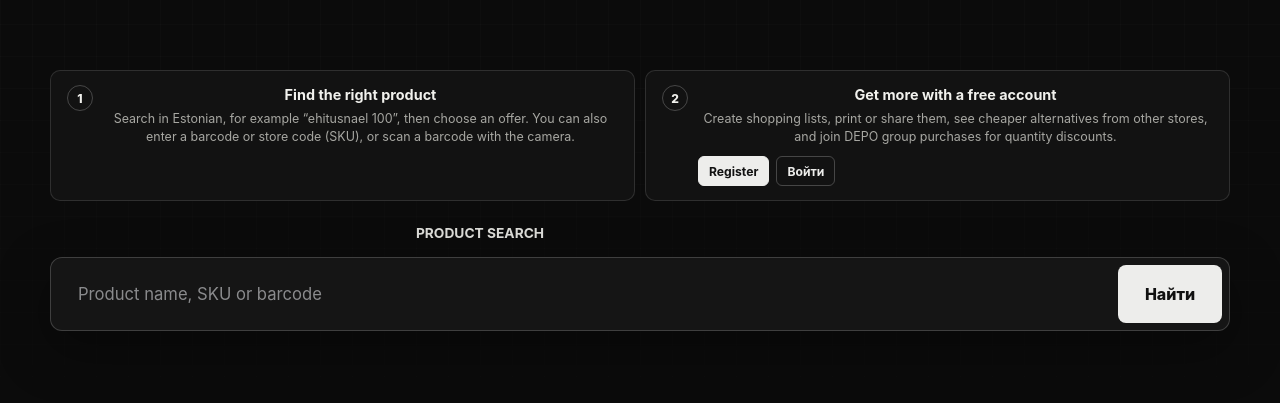
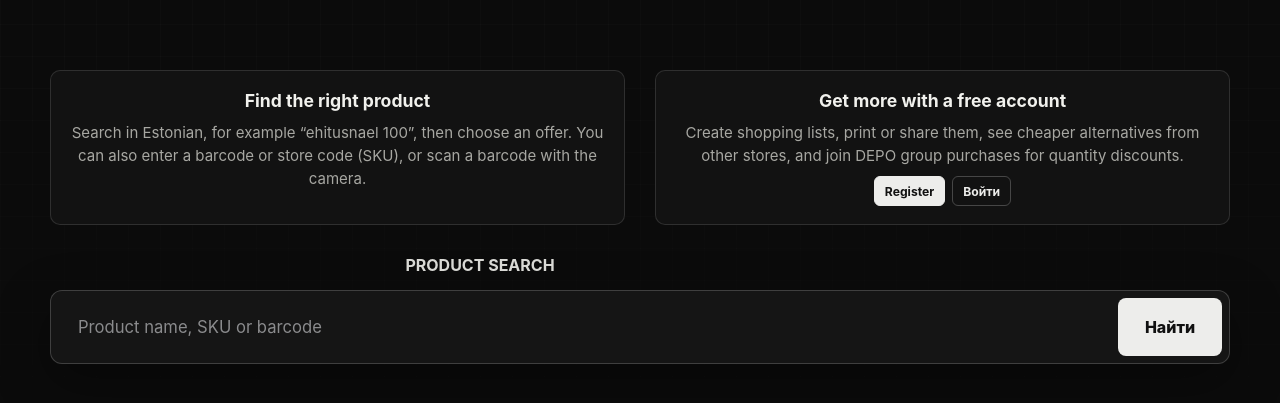
Before and after one commit to SRZ1987/django-parser, a Django app: page / in a window 1280 px wide. Shown: the part 72-475 px from the top of the page. Run offline with Django 5.2, Linux system fonts and the light colour scheme; data comes from the database, SQL or seed files in the repository; data that the repository does not hold is empty.

Commit message:
Refine homepage search guidance

```diff
--- a/main/static/main/css/tannenberg.css
+++ b/main/static/main/css/tannenberg.css
@@ -126,6 +126,8 @@ body::before {
 
 .search-workspace .hero-content h1 {
     margin-bottom: 14px;
+    font-size: 1rem;
+    text-align: center;
 }
 
 .price-carousel {
@@ -134,7 +136,7 @@ body::before {
 
 @media (min-width: 1025px) {
     .price-carousel {
-        margin: 0 0 14px;
+        margin: 0 0 30px;
         display: block;
     }
 
@@ -265,10 +267,10 @@ body::before {
 }
 
 .home-guide {
-    margin-bottom: 24px;
+    margin-bottom: 30px;
     display: grid;
     grid-template-columns: repeat(2, minmax(0, 1fr));
-    gap: 10px;
+    gap: 30px;
 }
 
 .home-guide.is-single {
@@ -277,45 +279,31 @@ body::before {
 
 .home-guide-item {
     min-width: 0;
-    padding: 14px 16px;
-    display: grid;
-    grid-template-columns: 26px minmax(0, 1fr);
-    align-items: start;
-    gap: 10px;
+    padding: 18px 20px;
+    text-align: center;
     border: 1px solid var(--border);
     border-radius: 10px;
     background: #121212;
 }
 
-.home-guide-number {
-    width: 26px;
-    height: 26px;
-    display: grid;
-    place-items: center;
-    border: 1px solid rgba(255, 255, 255, 0.22);
-    border-radius: 50%;
+.home-guide-item h2 {
+    margin: 0 0 8px;
     color: #f1f1ed;
-    font-size: 0.75rem;
-    font-weight: 800;
-}
-
-.home-guide-item h2 {
-    margin: 1px 0 5px;
-    color: #f1f1ed;
-    font-size: 0.9rem;
-    line-height: 1.3;
+    font-size: 1.1rem;
+    line-height: 1.35;
 }
 
 .home-guide-item p {
     margin: 0;
     color: var(--muted);
-    font-size: 0.78rem;
-    line-height: 1.5;
+    font-size: 0.94rem;
+    line-height: 1.55;
 }
 
 .home-guide-actions {
     margin-top: 9px;
     display: flex;
+    justify-content: center;
     flex-wrap: wrap;
     gap: 7px;
 }
--- a/main/templates/main/base.html
+++ b/main/templates/main/base.html
@@ -7,7 +7,7 @@
     <meta name="viewport" content="width=device-width, initial-scale=1">
     <title>{% block title %}Tannenberg{% endblock %}</title>
     <link rel="stylesheet" href="{% static 'main/css/style.css' %}?v=10">
-    <link rel="stylesheet" href="{% static 'main/css/tannenberg.css' %}?v=12">
+    <link rel="stylesheet" href="{% static 'main/css/tannenberg.css' %}?v=13">
     <link rel="stylesheet" href="{% static 'main/css/barcode-scanner.css' %}?v=2">
     <script src="{% static 'main/js/menu.js' %}?v=1" defer></script>
     <script src="{% static 'main/js/search-suggestions.js' %}?v=3" defer></script>
--- a/main/templates/main/home.html
+++ b/main/templates/main/home.html
@@ -9,7 +9,6 @@
         <div class="hero-content">
             <div class="home-guide{% if user.is_authenticated %} is-single{% endif %}" aria-label="{% translate 'How to use Tannenberg' %}">
                 <section class="home-guide-item home-search-guide">
-                    <span class="home-guide-number" aria-hidden="true">1</span>
                     <div>
                         <h2>{% translate "Find the right product" %}</h2>
                         <p>
@@ -22,7 +21,6 @@
 
                 {% if not user.is_authenticated %}
                     <section class="home-guide-item home-account-guide" data-guest-account-guide>
-                        <span class="home-guide-number" aria-hidden="true">2</span>
                         <div>
                             <h2>{% translate "Get more with a free account" %}</h2>
                             <p>
```
Also changed, not shown: main/tests.py (+12 -0 lines).
